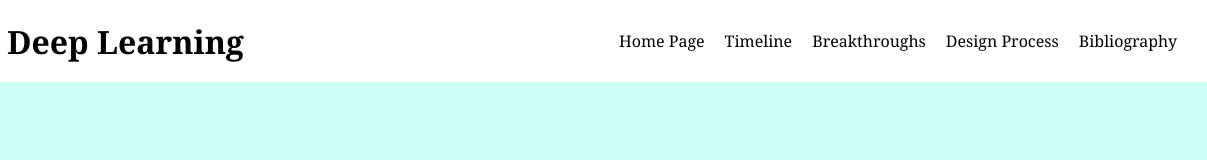
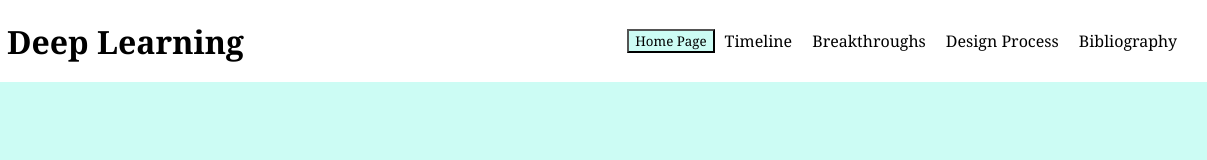
Before and after one commit to SillyFrog36/RaafatSalib.github.io, a plain HTML site: page index.html in a window 1280 px wide. Shown: the full height of the page, 73-1280 px from the left. Drawn offline with Linux system fonts and the light colour scheme.

Commit message:
Update index.html

```diff
--- a/index.html
+++ b/index.html
@@ -10,7 +10,7 @@
         <div class = "header">
             <h1 class = "title">Deep Learning</h1>
             <img class = "logo" src="brain.png">
-            <button class = "buttons">Home Page</button>
+            <button class = "selected">Home Page</button>
             <button class = "buttons" onclick="window.location.href = 'timeline.html';">Timeline</button>
             <button class = "buttons" onclick="window.location.href = 'breakthroughs.html';">Breakthroughs</button>
             <button class = "buttons" onclick="window.location.href = 'designProcess.html';">Design Process</button>
```
